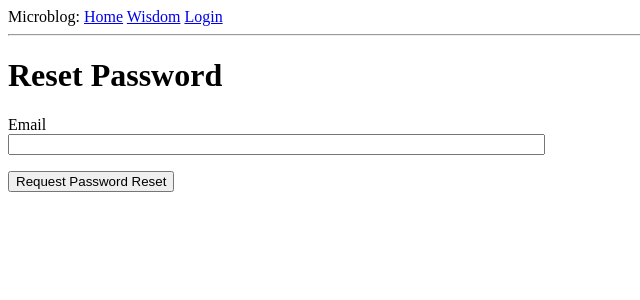
After one commit to elcho/microblog-app, a Flask app: page /reset_password_request in a window 1280 px wide. The commit adds this page. Shown: the top 300 px of the page, without its empty margins (0-640 px from the left). Run offline with Flask 2, Linux system fonts and the light colour scheme.

Commit message:
password reset/ jwt

```diff
--- a/app/__init__.py
+++ b/app/__init__.py
@@ -6,6 +6,7 @@ from flask_login import LoginManager
 import logging
 from logging.handlers import SMTPHandler, RotatingFileHandler
 import os
+from flask_mail import Mail
 
 
 app = Flask(__name__)
@@ -14,6 +15,7 @@ db = SQLAlchemy(app)
 migrate = Migrate(app, db)
 login = LoginManager(app)
 login.login_view = 'login'
+mail = Mail(app)
 
 if not app.debug:
     if app.config['MAIL_SERVER']:
--- a/app/forms.py
+++ b/app/forms.py
@@ -51,3 +51,15 @@ class PostForm(FlaskForm):
     post = TextAreaField('Say something', validators=[
         DataRequired(), Length(min=1, max=140)])
     submit = SubmitField('Submit')
+
+
+class ResetPasswordRequestForm(FlaskForm):
+    email = StringField('Email', validators=[DataRequired(), Email()])
+    submit = SubmitField('Request Password Reset')
+
+
+class ResetPasswordForm(FlaskForm):
+    password = PasswordField('Password', validators=[DataRequired()])
+    password2 = PasswordField(
+        'Repeat Password', validators=[DataRequired(), EqualTo('password')])
+    submit = SubmitField('Request Password Reset')
--- a/app/routes.py
+++ b/app/routes.py
@@ -11,6 +11,9 @@ from werkzeug.urls import url_parse
 from datetime import datetime
 from app.forms import PostForm
 from app.models import Post
+from app.forms import ResetPasswordRequestForm
+from app.email import send_password_reset_email
+from app.forms import ResetPasswordForm
 
 
 @app.route('/', methods=['GET', 'POST'])
@@ -171,3 +174,34 @@ def explore():
         if posts.has_prev else None
     return render_template("index.html", title='Explore', posts=posts.items,
                            next_url=next_url, prev_url=prev_url)
+
+
+@app.route('/reset_password_request', methods=['GET', 'POST'])
+def reset_password_request():
+    if current_user.is_authenticated:
+        return redirect(url_for('index'))
+    form = ResetPasswordRequestForm()
+    if form.validate_on_submit():
+        user = User.query.filter_by(email=form.email.data).first()
+        if user:
+            send_password_reset_email(user)
+            flash('Check your email for the instructions to reset your password')
+            return redirect(url_for('login'))
+    return render_template('reset_password_request.html',
+                           title='Reset Password', form=form)
+
+
+@app.route('/reset_password/<token>', methods=['GET', 'POST'])
+def reset_password(token):
+    if current_user.is_authenticated:
+        return redirect(url_for('index'))
+    user = User.verify_reset_password_token(token)
+    if not user:
+        return redirect(url_for('index'))
+    form = ResetPasswordForm()
+    if form.validate_on_submit():
+        user.set_password(form.password.data)
+        db.session.commit()
+        flash('Your password has been reset.')
+        return redirect(url_for('login'))
+    return render_template('reset_password.html', form=form)
--- a/app/templates/login.html
+++ b/app/templates/login.html
@@ -17,6 +17,10 @@
         <span style="color: red;">[{{ error }}]</span>
         {% endfor %}
     </p>
+    <p>
+        Forgot Your Password?
+        <a href="{{ url_for('reset_password_request') }}">Click to Reset It</a>
+    </p>
     <p>{{ form.remember_me() }} {{ form.remember_me.label }}</p>
     <p>{{ form.submit() }}</p>
 </form>
--- /dev/null
+++ b/app/templates/reset_password_request.html
@@ -0,0 +1,15 @@
+{% extends "base.html" %}
+{% block content %}
+<h1>Reset Password</h1>
+<form action="" method="post">
+    {{ form.hidden_tag() }}
+    <p>
+        {{ form.email.label }}<br>
+        {{ form.email(size=64) }}<br>
+        {% for error in form.email.errors %}
+        <span style="color: red;">[{{ error }}]</span>
+        {% endfor %}
+    </p>
+    <p>{{ form.submit() }}</p>
+</form>
+{% endblock %}
```
Also changed, not shown: app/email.py (added, +22 -0 lines), app/models.py (+17 -0 lines), app/templates/email/reset_password.html (added, +12 -0 lines), app/templates/reset_password.html (added, +22 -0 lines), 1 other file. Lines whose indentation alone changed are shown as unchanged.
